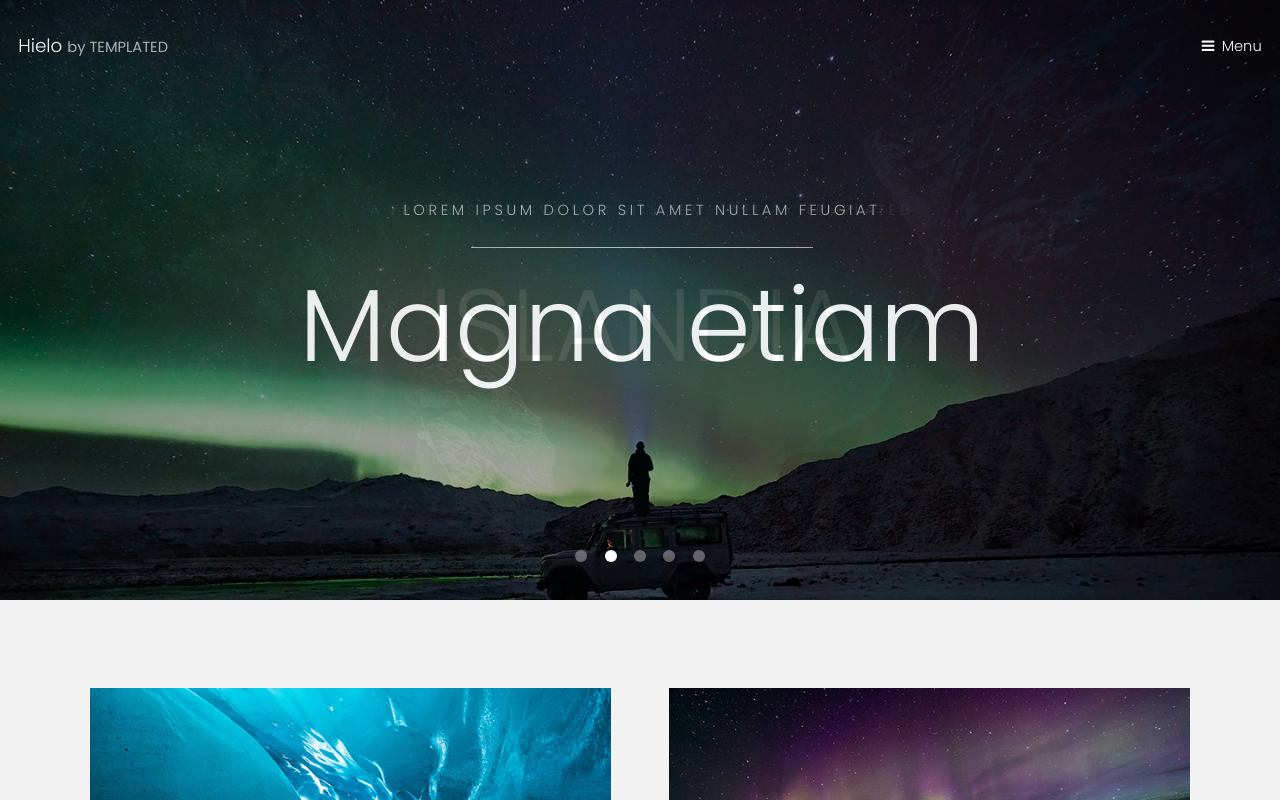
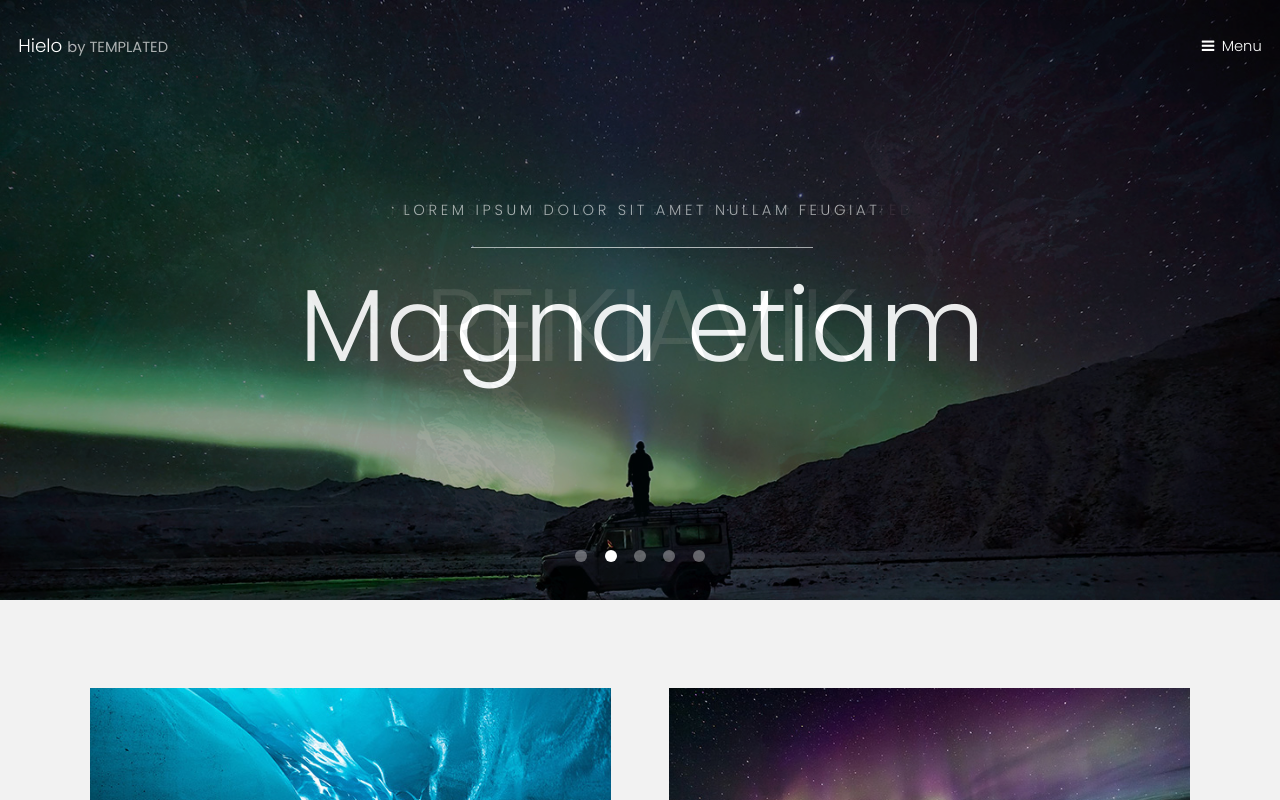
Before and after one commit to sarafu00/shaki, a plain HTML site: page index.html in a window 1280 px wide. Shown: the top 800 px of the page. Drawn offline with Linux system fonts and the light colour scheme.

Commit message:
Jodete clara

```diff
--- a/index.html
+++ b/index.html
@@ -35,7 +35,7 @@
 					<div class="inner">
 						<header>
 							<p>A free responsive web site template by <a href="https://templated.co">TEMPLATED</a></p>
-							<h2>ISLANDIA</h2>
+							<h2>REIKIAVIK</h2>
 						</header>
 					</div>
 				</article>
```
